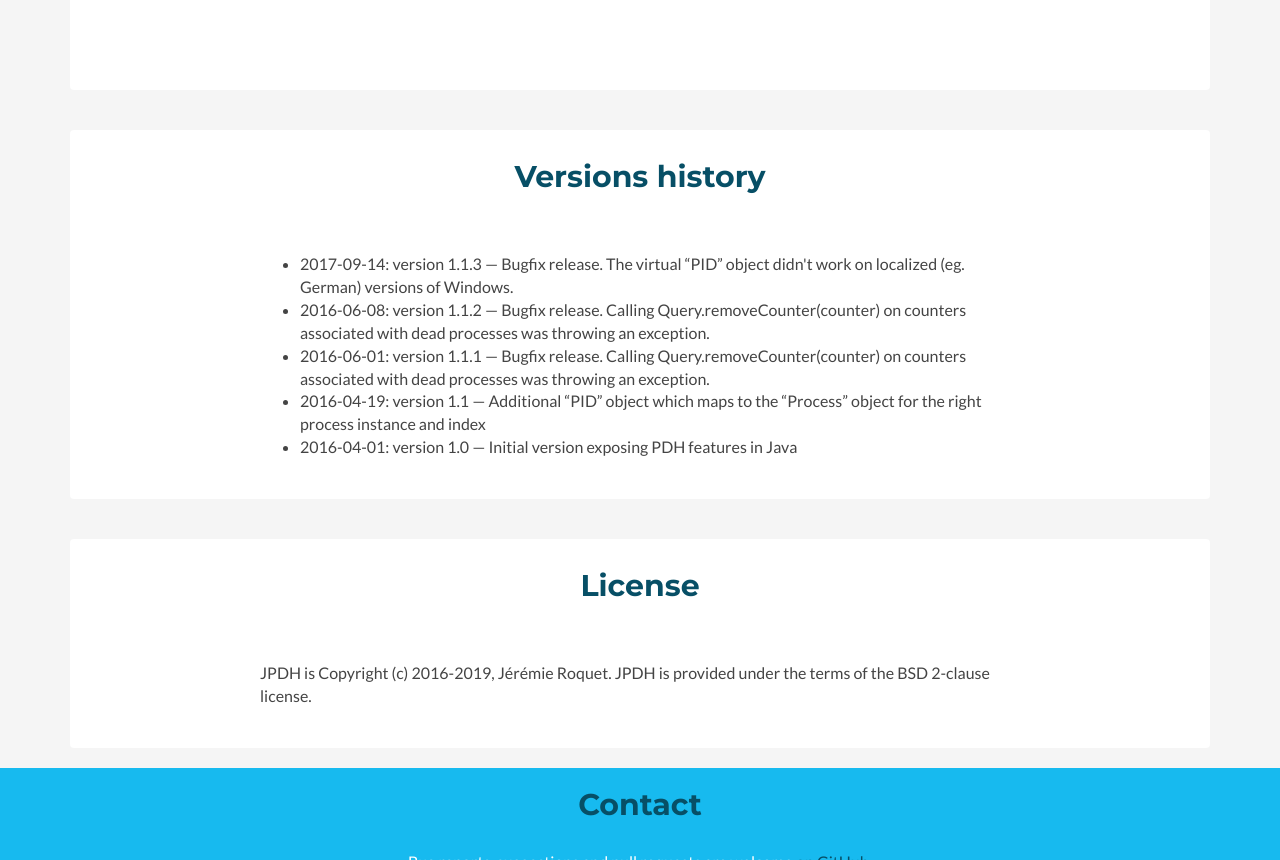
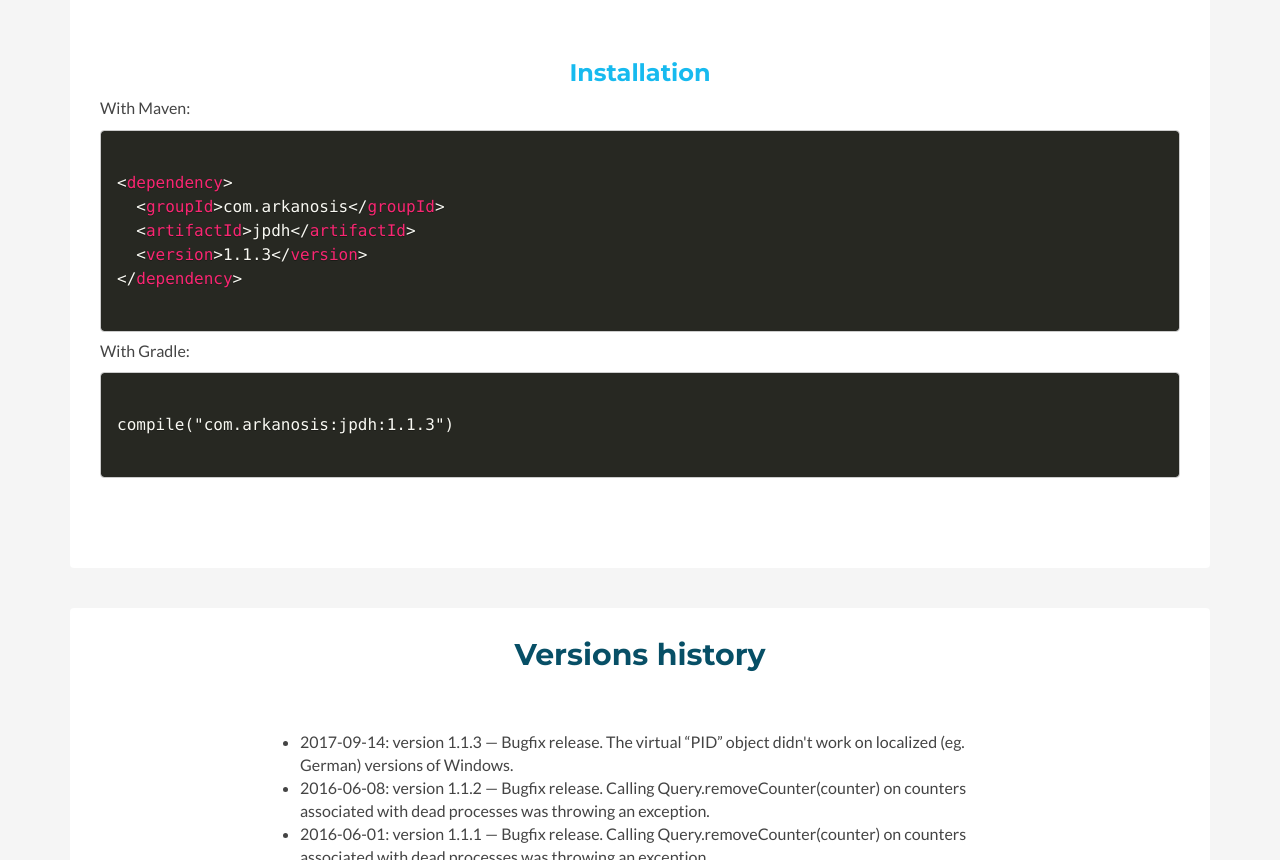
Before and after one commit to Arkanosis/JPDH, a plain HTML site: page docs/index.html in a window 1280 px wide. Shown: the part 1144-2004 px from the top of the page. Drawn offline with nearby package versions, Linux system fonts and the light colour scheme; some packages are replaced by stand-ins of ours; a script that the page names is missing.

Commit message:
Mention availability through Maven

```diff
--- a/docs/index.html
+++ b/docs/index.html
@@ -109,6 +109,25 @@
                     </code></pre>
                 </div><!--//code-block-->
             </div><!--//block-->
+            <div class="block">
+                <h3 class="sub-title text-center">Installation</h3>
+                <p>With Maven:</p>
+                <div class="code-block">
+                    <pre><code class="language-xml">
+&lt;dependency>
+  &lt;groupId>com.arkanosis&lt;/groupId>
+  &lt;artifactId>jpdh&lt;/artifactId>
+  &lt;version>1.1.3&lt;/version>
+&lt;/dependency>
+                    </code></pre>
+                </div><!--//code-block-->
+                <p>With Gradle:</p>
+                <div class="code-block">
+                    <pre><code class="language-kotlin">
+compile("com.arkanosis:jpdh:1.1.3")
+                    </code></pre>
+                </div><!--//code-block-->
+            </div><!--//block-->
             </div><!--//docs-inner-->
         </div><!--//container-->
     </section><!--//features-->
```
Also changed, not shown: 1 other file.
